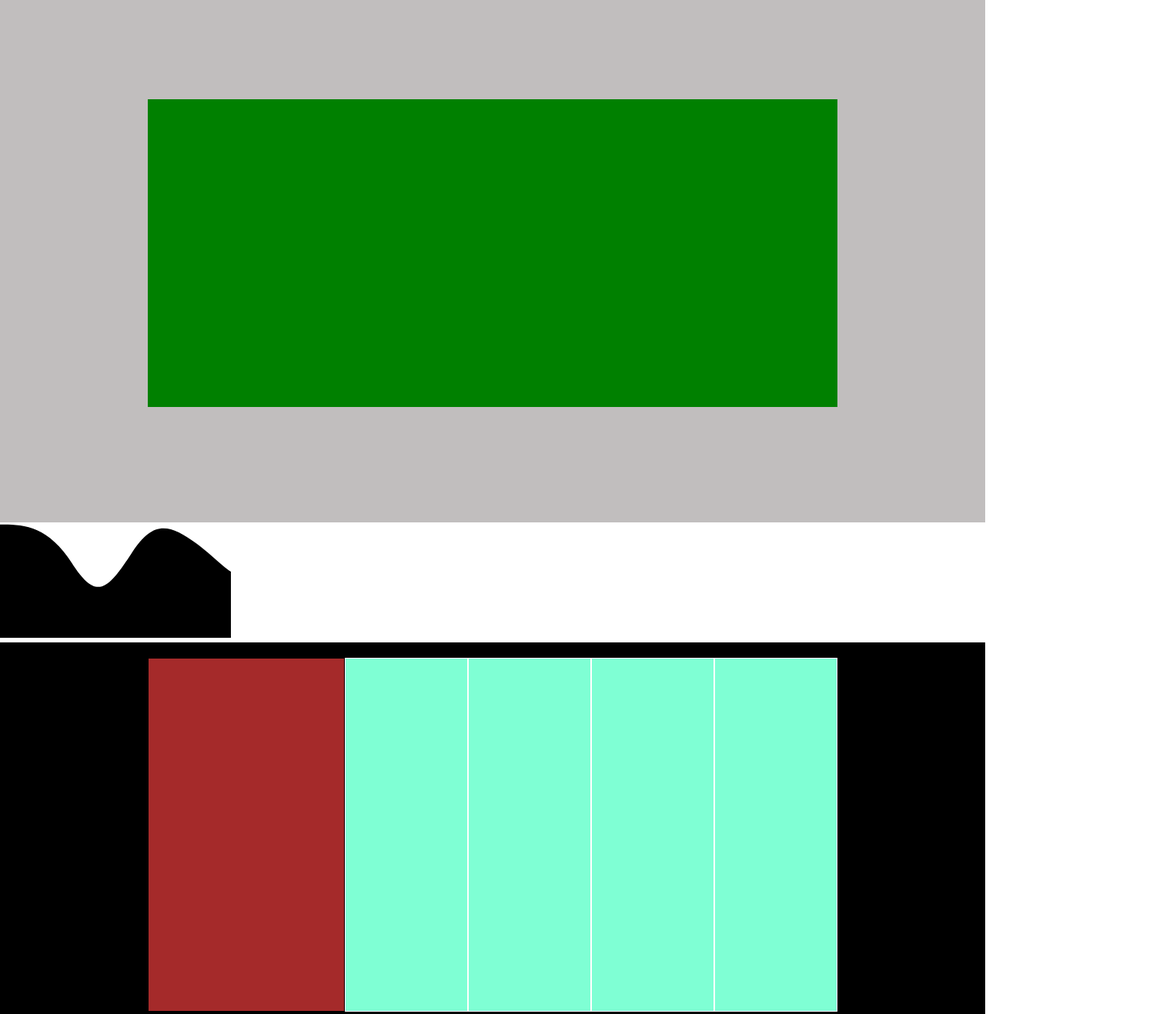
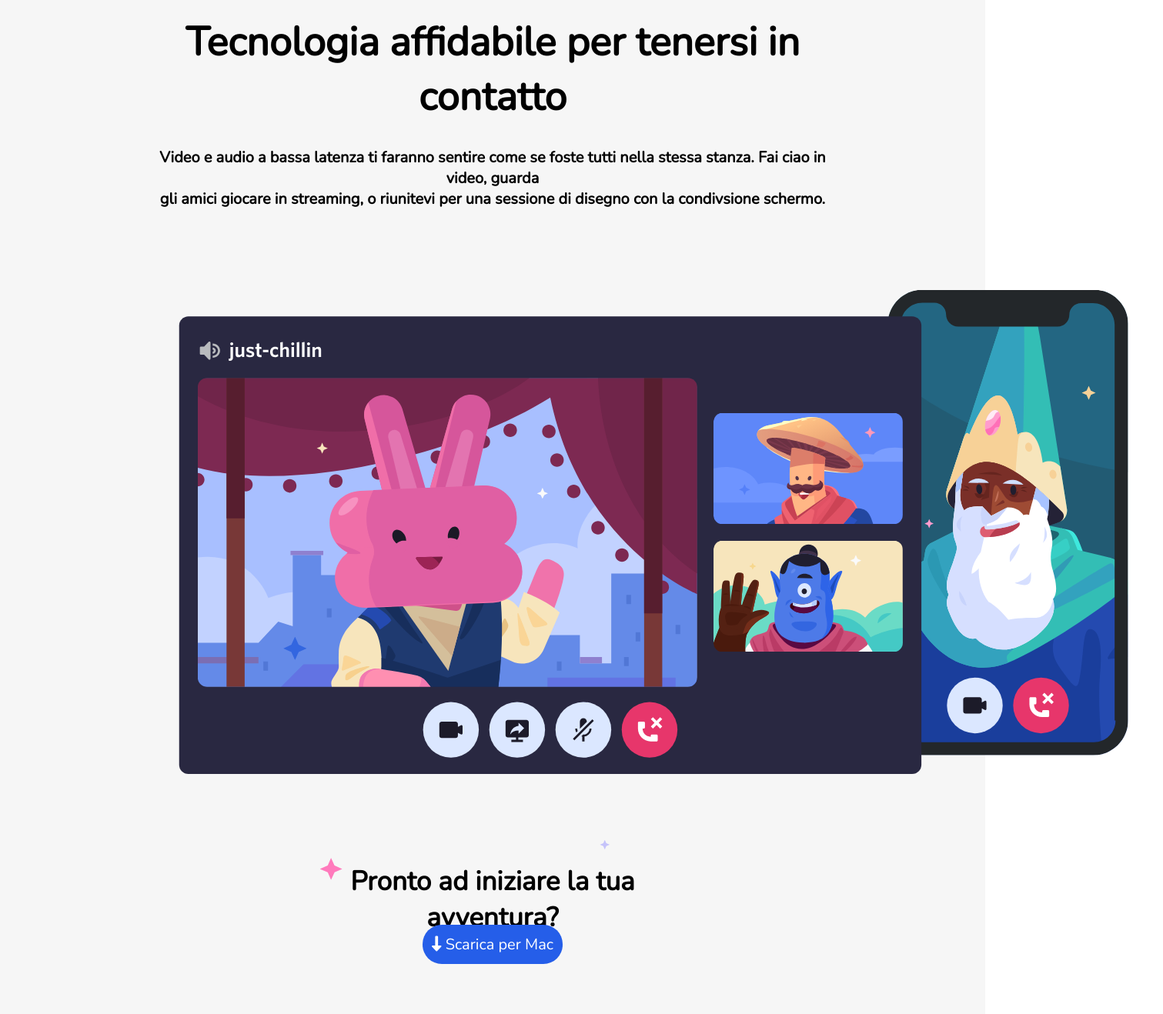
Before and after one commit to AlessioCalabrese1/htmlcss-discord, a plain HTML site: page index.html in a window 1280 px wide. Shown: the part 2580-3898 px from the top of the page at 77% size, 1511 px wide, since content can reach past the window. Drawn offline with nearby package versions, Linux system fonts and the light colour scheme.

Commit message:
Main Completo (Senza onde)

```diff
--- a/index.html
+++ b/index.html
@@ -9,7 +9,7 @@
     <link rel="preconnect" href="https://fonts.gstatic.com" crossorigin>
     <link href="https://fonts.googleapis.com/css2?family=Nunito&display=swap" rel="stylesheet">
     <link rel="stylesheet" href="style.css">
-    <title>Document</title>
+    <title>Discord</title>
 </head>
 <body>
     <header>
@@ -123,12 +123,26 @@
             <img src="./img/wave.svg" alt="onde">
         </div>
         <section class="section-3">
-            <div class="block">
+            <div class="section-3-block">
+                <h1>
+                    Tecnologia affidabile per tenersi in contatto
+                </h1>
+                <div class="section-3-text">
+                    Video e audio a bassa latenza ti faranno sentire come se foste tutti nella stessa stanza. Fai ciao in video, guarda <br>
+                    gli amici giocare in streaming, o riunitevi per una sessione di disegno con la condivsione schermo.
+                </div>
+
+                <div class="section-3-image">
+                    <img src="./img/item4-big.svg" alt="Immagine 4">
+                </div>
+
+                <div class="section-3-bottom-text">
+                    Pronto ad iniziare la tua avventura?
+                </div>
+
+                <button style="background-color: #255EE9;"><a href="#"><i class="fa-solid fa-down-long"></i> Scarica per Mac</a></button>
             </div>
         </section>
-        <div class="wave">
-            <img src="./img/wave.svg" alt="onde">
-        </div>
 
         <section class="section-4">
             <div class="section-4-items-brown">
--- a/style.css
+++ b/style.css
@@ -142,14 +142,49 @@ img{
 }
 
 
+
 .section-3{
-    background-color: rgb(193, 190, 190);;
+    background-color: #F6F6F6;
 }
-.section-3 .block{
-    background-color: green;
+.section-3-block{
+    margin: 40px auto;
+    text-align: center;
     width: 70%;
-    height: 400px;
 }
+
+.section-3 h1{
+    font-size: 52px;
+    margin-bottom: 30px;
+}
+.section-3-text{
+    font-size: 20px;
+    margin-bottom: 20px;
+    font-weight: 600;
+}
+.section-3-image{
+    height: 800px;  /* Non sono convinto */
+}
+.section-3-bottom-text{
+    width: 50%;
+    margin: 0 auto;
+    font-size: 35px;
+    font-weight: bold;
+    height: 60px;
+    background-image: url(./img/stars.svg);
+    background-size: cover;
+    padding-top: 30px;
+}
+
+.section-3 button{
+    margin: 50px;
+    background-color: #255EE9;
+}
+.section-3 button a{
+    color: white;
+}
+
+
+
 
 .section-4{
     display: flex;
```
